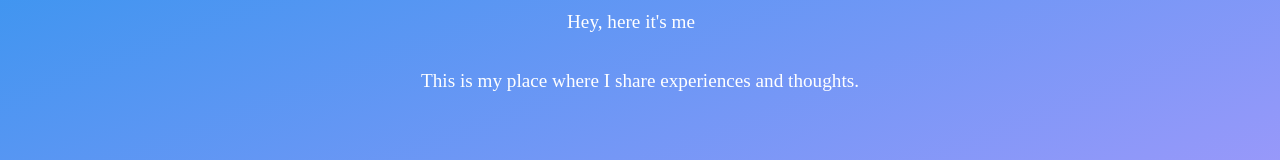
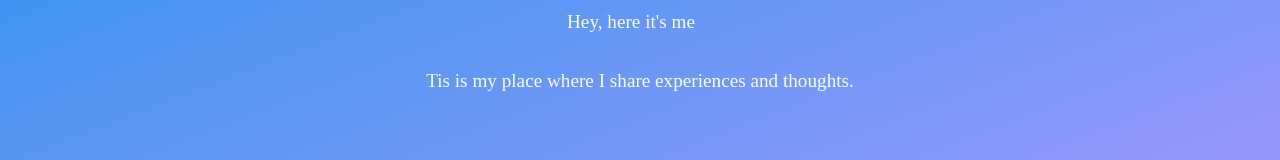
Before and after one commit to luca-nik/naiky-website, a Next.js app: page / in a window 1280 px wide. Shown: the part 490-650 px from the top of the page. Built offline with nearby package versions, Linux system fonts and the light colour scheme.

Commit message:
Personal Page link

```diff
--- a/src/app/page.tsx
+++ b/src/app/page.tsx
@@ -1,6 +1,7 @@
 import React from 'react';
 import Typewriter from '@/components/Typewriter';
 import Section from '@/components/Section'; // Adjust path accordingly
+import Link from 'next/link';  // Import Link component
 import '@/styles/HomePage.css';
 
 // This is a Server Component by default in the App Router
@@ -16,9 +17,8 @@ const HomePage = async () => {
   return (
     <div className="homepage">
       {/* Profile Section */}
-      <a
-        href="/about"
-        rel="noopener noreferrer"
+      <Link
+        href="/about"  // Use Link instead of an anchor tag
         className="profile-section-link"
       >
         <div className="profile-section">
@@ -31,10 +31,10 @@ const HomePage = async () => {
           </div>
 
           <div className="typewriter-container">
-            <Typewriter text="Thhis is my place where I share experiences and thoughts." speed={50} />
+            <Typewriter text="This is my place where I share experiences and thoughts." speed={50} />
           </div>
         </div>
-      </a>
+      </Link>
 
       {/* Sections */}
       <Section href="/web3" videoSrc={videoData.web3Video} title="Web3 & Tech" />
```
